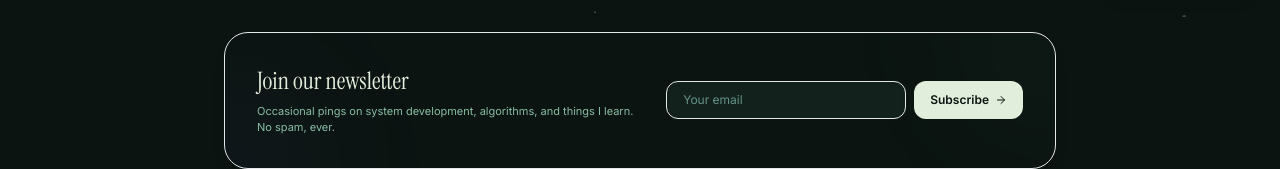
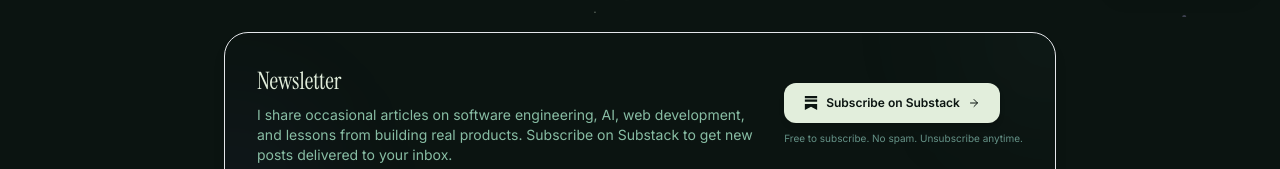
Before and after one commit to geetikavasistha-01/Geetika-s-Portfolio, a React (Vite) app in the folder frontend/: page /contact in a window 1280 px wide. Shown: the part 783-952 px from the top of the page. Built offline with nearby package versions, Linux system fonts and the light colour scheme; no server answers; a web font is replaced by a local one.

Commit message:
feat: migrate newsletter form to a Substack subscription call-to-action

```diff
--- a/frontend/src/pages/Contact.tsx
+++ b/frontend/src/pages/Contact.tsx
@@ -18,8 +18,6 @@ type ContactFormValues = z.infer<typeof contactSchema>;
 
 export default function Contact() {
   const [isSubmitted, setIsSubmitted] = useState(false);
-  const [newsletterEmail, setNewsletterEmail] = useState('');
-  const [isSubscribed, setIsSubscribed] = useState(false);
 
   const { register, handleSubmit, reset, formState: { errors } } = useForm<ContactFormValues>({
     resolver: zodResolver(contactSchema)
@@ -47,21 +45,6 @@ export default function Contact() {
 
   const onSubmit = (data: ContactFormValues) => {
     sendMutation.mutate(data);
-  };
-
-  const handleSubscribe = (e: React.FormEvent) => {
-    e.preventDefault();
-    if (!newsletterEmail || !newsletterEmail.includes('@')) return;
-
-    // Trigger confetti for newsletter subscription
-    confetti({
-      particleCount: 80,
-      spread: 60,
-      colors: ['#88BDA4', '#659287', '#B1D3B9'],
-      origin: { y: 0.8 }
-    });
-    setIsSubscribed(true);
-    setNewsletterEmail('');
   };
 
   return (
@@ -270,47 +253,39 @@ export default function Contact() {
         </div>
       </div>
 
-      {/* 3. Join the Newsletter glassmorphic panel */}
+      {/* 3. Substack Newsletter CTA */}
       <div className="mt-16 w-full">
         <div className="relative overflow-hidden rounded-[24px] border border-border/80 bg-surface/50 p-6 md:p-8 shadow-lg flex flex-col md:flex-row md:items-center justify-between gap-6">
           {/* Decorative subtle ambient glow inside card */}
           <div className="absolute -right-24 -top-24 w-48 h-48 rounded-full bg-teal/5 blur-3xl pointer-events-none" />
           <div className="absolute -left-24 -bottom-24 w-48 h-48 rounded-full bg-violet-500/5 blur-3xl pointer-events-none" />
 
-          <div className="flex flex-col gap-1.5 z-10 select-none">
+          <div className="flex flex-col gap-2 z-10 max-w-lg select-none">
             <h3 className="text-xl sm:text-2xl font-display font-normal text-text1">
-              Join our newsletter
+              Newsletter
             </h3>
-            <p className="text-[11px] text-text3 max-w-sm">
-              Occasional pings on system development, algorithms, and things I learn. No spam, ever.
+            <p className="text-xs sm:text-sm text-text3 leading-relaxed">
+              I share occasional articles on software engineering, AI, web development, and lessons from building real products. Subscribe on Substack to get new posts delivered to your inbox.
             </p>
           </div>
 
-          <div className="z-10 flex-shrink-0">
-            {isSubscribed ? (
-              <div className="flex items-center gap-2 text-teal font-medium text-xs bg-teal/10 border border-teal/20 px-4 py-2.5 rounded-xl">
-                <Check size={14} />
-                <span>Subscribed! Thank you.</span>
-              </div>
-            ) : (
-              <form onSubmit={handleSubscribe} className="flex gap-2">
-                <input
-                  type="email"
-                  required
-                  placeholder="Your email"
-                  value={newsletterEmail}
-                  onChange={(e) => setNewsletterEmail(e.target.value)}
-                  className="bg-surface border border-border/80 rounded-xl px-4 py-2.5 text-xs text-text2 placeholder-text4 outline-none focus:border-teal min-w-[180px] sm:min-w-[240px] transition-all duration-300 shadow-inner"
-                />
-                <button
-                  type="submit"
-                  className="bg-text1 hover:bg-text2 text-bg px-4 py-2.5 rounded-xl text-xs font-semibold flex items-center gap-1.5 transition-all duration-300 shadow-sm"
-                >
-                  <span>Subscribe</span>
-                  <ArrowRight size={12} />
-                </button>
-              </form>
-            )}
+          <div className="z-10 flex flex-col items-center md:items-start flex-shrink-0">
+            <a
+              href="https://substack.com/@augustine1301"
+              target="_blank"
+              rel="noopener noreferrer"
+              aria-label="Subscribe to my Substack newsletter"
+              className="inline-flex items-center gap-2 bg-text1 hover:bg-text2 text-bg px-5 py-3 rounded-xl text-xs font-semibold transition-all duration-300 shadow-md group"
+            >
+              <svg className="w-3.5 h-3.5 fill-current" viewBox="0 0 24 24">
+                <path d="M22.536 9.879H1.464V6.202h21.072v3.677zm0-6.202H1.464V0h21.072v3.677zM1.464 13.555h21.072v10.445L12 18.273 1.464 24V13.555z" />
+              </svg>
+              <span>Subscribe on Substack</span>
+              <ArrowRight size={12} className="transform group-hover:translate-x-0.5 transition-transform" />
+            </a>
+            <span className="text-[10px] text-text4 mt-2 select-none">
+              Free to subscribe. No spam. Unsubscribe anytime.
+            </span>
           </div>
         </div>
       </div>
```
